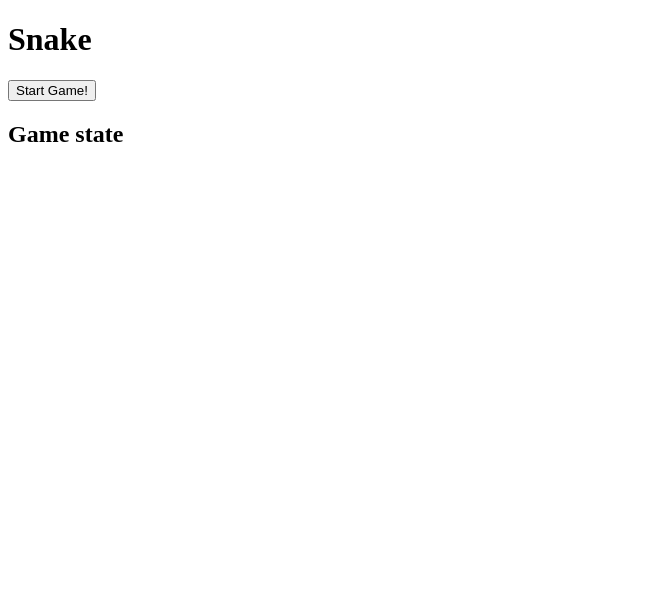
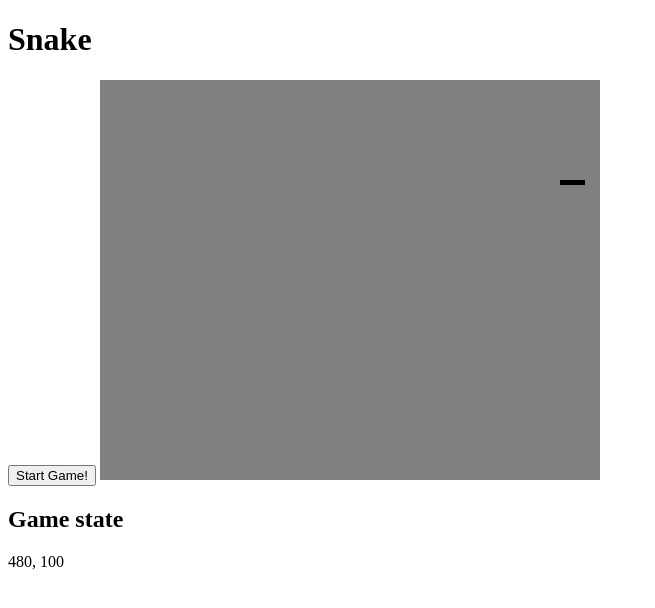
Before and after one commit to kweng2/HR-MVP, a plain HTML site: page index.html in a window 1280 px wide. Both pictures are taken after a click on the button "Start Game!". Shown: the whole page, without its empty margins (0-655 px from the left). Drawn offline with Linux system fonts and the light colour scheme.

Commit message:
visualization working

```diff
--- a/app.js
+++ b/app.js
@@ -1,26 +1,24 @@
 var Snake = angular.module('Snake', []);
 
 Snake.controller('gameCtrl', function ($scope, $window, $interval) {
-  // $scope.gameState = null;
+  $scope.gameState = init();
   $scope.startGame = function () {
     // initialize the game
-    $scope.gameState = init();
-    // start interval
-    // var intervalDriver = setInterval(function() {
-    //   checkFrame($scope.gameState, intervalDriver);
-    // }, $scope.gameState.speed);
 
-
+    // check each frame on an interval
     $scope.eachFrame = $interval(function() {
       checkFrame($scope.gameState, $scope, $interval);
     }, $scope.gameState.speed);
+
+    var canvas = document.getElementById('board');
+    $scope.canvasCtx = canvas.getContext('2d');
 
   };
 
   var checkFrame = function (gameState, $scope, $interval) {
   // advance the head
     advanceHead(gameState.head, gameState.body, gameState.stepSize);
-    console.log(gameState.head);
+    // console.log(gameState.head);
     // advance the body
     advanceBody(gameState.head, gameState.body, gameState.food);
     // check collision with screen edge and self
@@ -37,10 +35,23 @@ Snake.controller('gameCtrl', function ($scope, $window, $interval) {
       ///////////////////////////////////////////////////////////////
       ////////////////// DO SOMETHING ///////////////////////////////
       ///////////////////////////////////////////////////////////////
+      // update display
+      updateGameBoard($scope);
+    }
+    // window.gameState = gameState;
+    $scope.gameState = gameState;
+  };
 
+  // draw the game board
+  var updateGameBoard = function($scope) {
+    $scope.canvasCtx.clearRect(0,0,$scope.gameState.gameWindow.width,$scope.gameState.gameWindow.height);
+    for (var i = 0; i < $scope.gameState.body.length; i++) {
+      var x = $scope.gameState.body[i].x;
+      var y = $scope.gameState.body[i].y;
+      var w = $scope.gameState.stepSize;
+      var h = w;
+      $scope.canvasCtx.fillRect(x, y, w, h);
     }
-    window.gameState = gameState;
-};
-
+  };
 
 });
--- a/index.html
+++ b/index.html
@@ -12,7 +12,9 @@
     <h1>Snake</h1>
     <div class="gameBoard" ng-controller="gameCtrl">
       <button ng-click="startGame()">Start Game!</button>
+      <canvas width={{gameState.gameWindow.width}} height={{gameState.gameWindow.height}} style="background-color:gray;" id="board"></canvas>
       <h2>Game state</h2>
+      {{gameState.head.x}}, {{gameState.head.y}}
     </div>
   </body>
 </html>
--- a/snake.js
+++ b/snake.js
@@ -113,11 +113,11 @@ var generateBody = function (head, stepSize, startingLength) {
 var init = function () {
   // declare game variables
   var gameState = {
-    speed: 25,
+    speed: 50,
     stepSize: 5,
     startingLength: 5,
     head: {
-      x: 700,
+      x: 200,
       y: 100,
       direction: 2
     },
@@ -126,8 +126,8 @@ var init = function () {
       y: 200
     },
     gameWindow: {
-      width: 800,
-      height: 800
+      width: 500,
+      height: 400
     }
   };
   gameState.body = generateBody(gameState.head, gameState.stepSize, gameState.startingLength);
```
Also changed, not shown: gameVis.js (added, +36 -0 lines).
